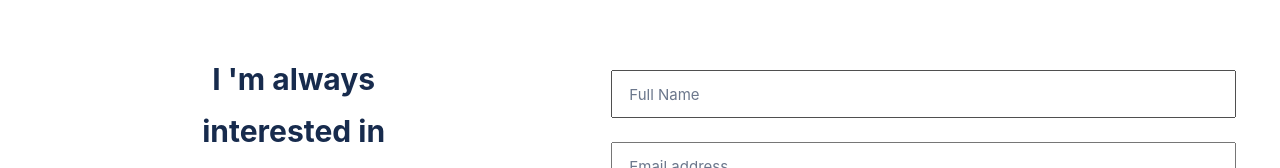
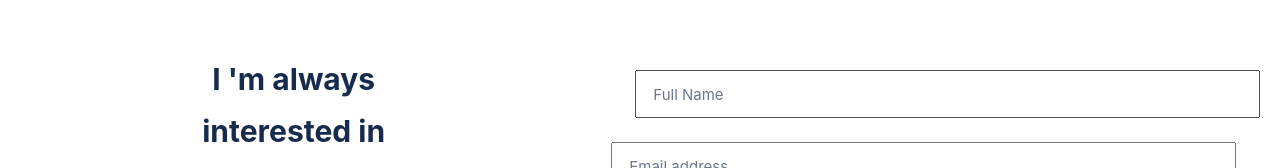
Before and after one commit to vangelif/Portfolio, a website: page index.html in a window 1280 px wide. In both pictures the pointer is over the input "Full Name". Shown: the part 3078-3246 px from the top of the page. Drawn offline with Linux system fonts and the light colour scheme.

Commit message:
Add tranform translate to icon class.

```diff
--- a/style.css
+++ b/style.css
@@ -601,4 +601,12 @@ display: none;
   .icon:hover {
     transform: scale(1.2);
   }
+
+  .input-form {
+    transition: all 0.4s linear;
+  }
+
+  .input-form:hover {
+    transform: translate(24px);
+  }
 }
```
